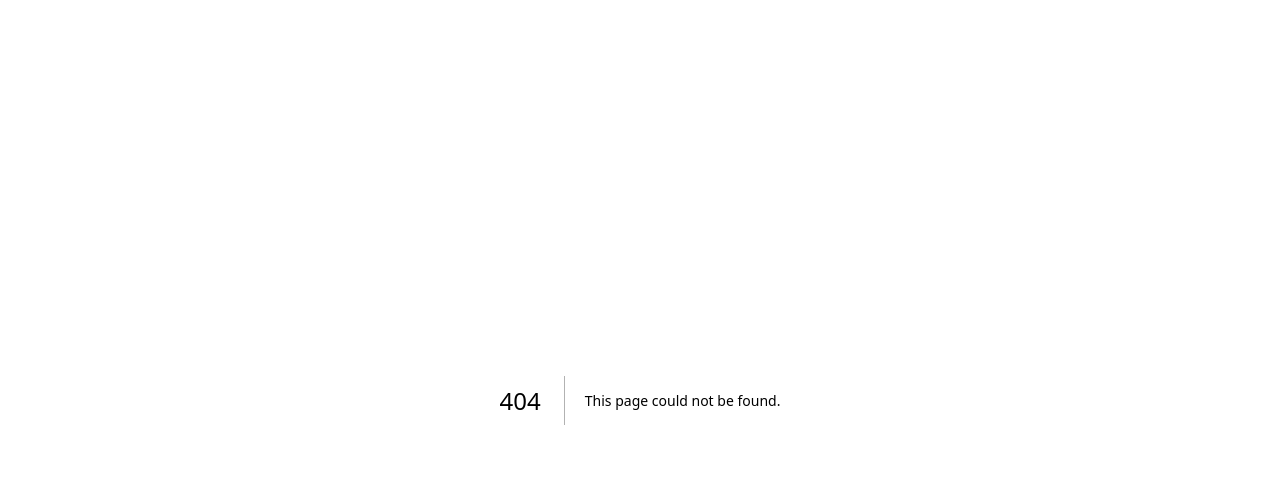
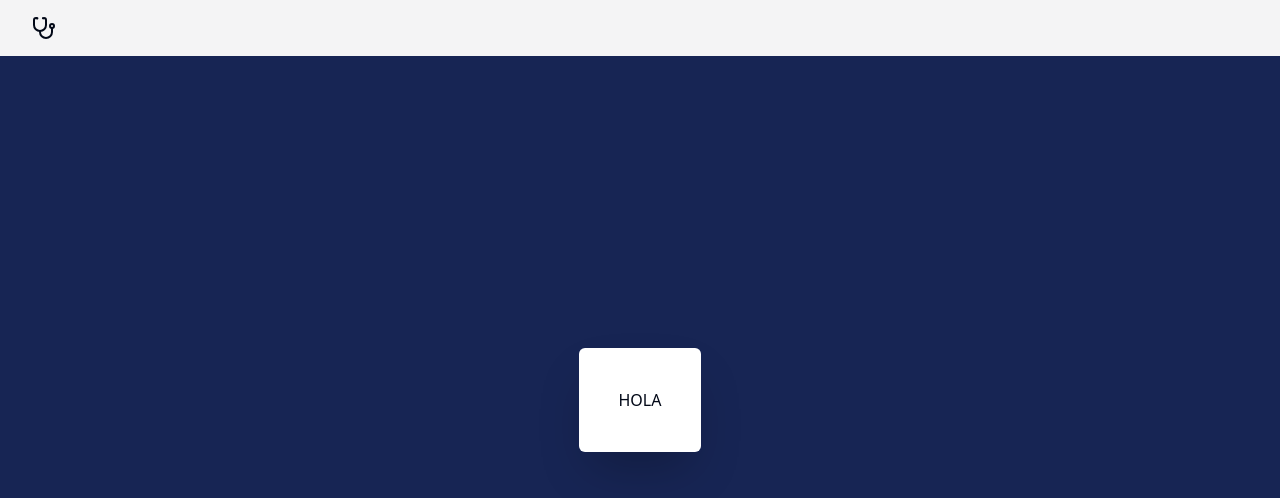
Before and after one commit to agustinpiperno/TDL, a Next.js app in the folder sistema-interno-hospitales/: page /pacientes in a window 1280 px wide. Before the commit this address had no page. Shown: the top 498 px of the page. Built offline with nearby package versions, Linux system fonts and the light colour scheme.

Commit message:
Preparo la pagina y estructura inicial para CRUD-Pacientes

```diff
--- /dev/null
+++ b/sistema-interno-hospitales/src/app/(auth)/pacientes/page.tsx
@@ -0,0 +1,9 @@
+import CRUDPacientesForm from "@/components/form/CRUDPacientesForm";
+
+export default function CRUDPacientes() {
+	return (
+		<div className="w-full">
+            <CRUDPacientesForm />
+		</div>
+	);
+}
--- /dev/null
+++ b/sistema-interno-hospitales/src/components/form/CRUDPacientesForm.tsx
@@ -0,0 +1,26 @@
+"use client";
+import { Button } from "@/components/ui/button";
+import { Input } from "@/components/ui/input";
+import { zodResolver } from "@hookform/resolvers/zod";
+import { useForm } from "react-hook-form";
+import * as z from "zod";
+import {
+	Form,
+	FormControl,
+	FormField,
+	FormItem,
+	FormLabel,
+	FormMessage,
+} from "../ui/form";
+import { ComboBox } from "../ui/combo";
+import { useState } from "react";
+import { insertarUsuario } from "@/app/(auth)/registro/registro";
+
+
+const CRUDPacientesForm = () => {
+	return (
+        <h1>HOLA</h1>
+	);
+};
+
+export default CRUDPacientesForm;
```
